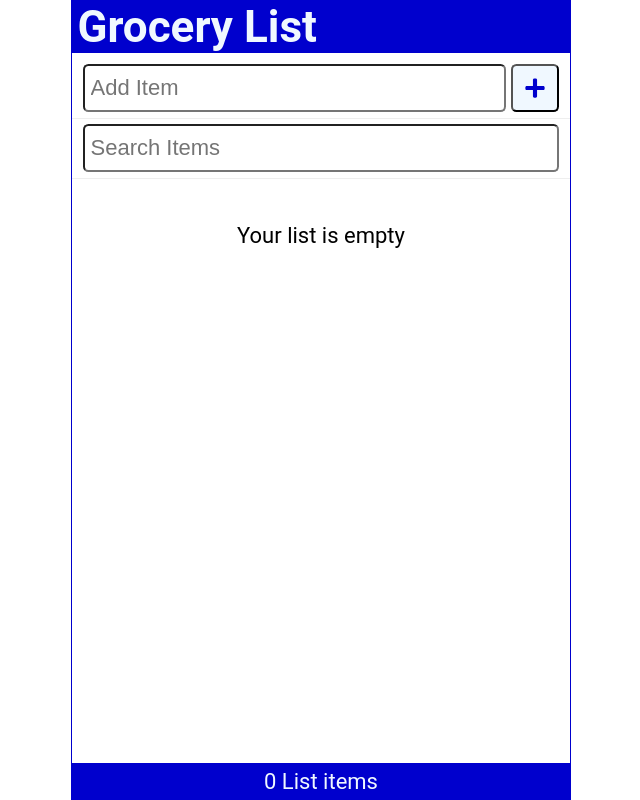
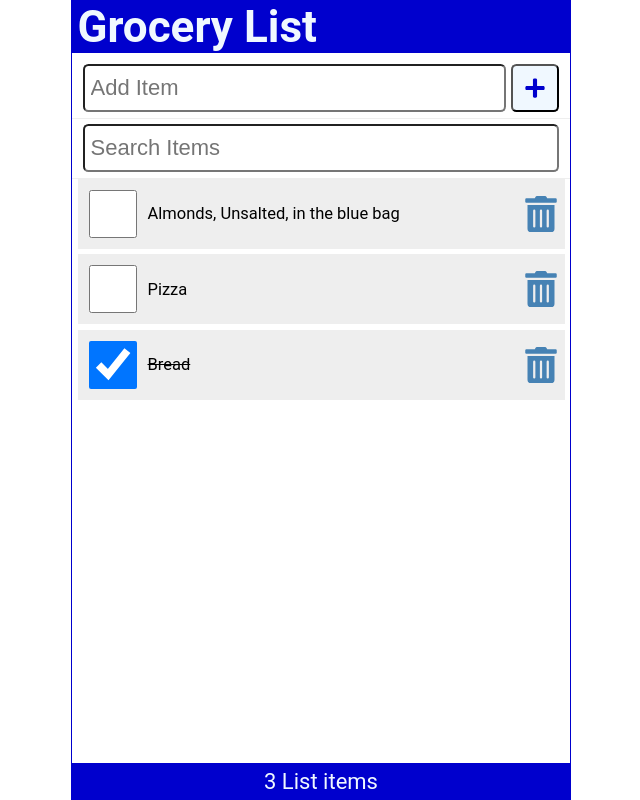
Before and after one commit to MrKaung21/Groceries-List-with-React, a React (Create React App) app: page / in a window 1280 px wide. Shown: the whole page, without its empty margins (319-959 px from the left). Built offline with nearby package versions, Linux system fonts and the light colour scheme; data requests are answered from the project's data file.

Commit message:
CRUD operations

```diff
--- a/data/db.json
+++ b/data/db.json
@@ -12,7 +12,7 @@
     },
     {
       "id": 3,
-            "checked": false,
+      "checked": true,
       "item": "Bread"
     }
   ]
--- a/src/App.js
+++ b/src/App.js
@@ -1,34 +1,87 @@
-import Header from './Header';
+import Header from './Header'
 import SearchItem from './SearchItem';
 import AddItem from './AddItem';
 import Content from './Content';
 import Footer from './Footer';
 import { useState, useEffect } from 'react';
+import apiRequest from './apiRequest';
 
 function App() {
-  const [items, setItems] = useState(JSON.parse(localStorage.getItem('shoppinglist')) || []);
+  const API_URL = 'http://localhost:3500/items'
+
+  const [items, setItems] = useState([]);
   const [newItem, setNewItem] = useState('')
   const [search, setSearch] = useState('')
+  const [fetchError, setFetchError] = useState(null)
+  const [isLoading, setIsLoading] = useState(true)
 
   useEffect(() => {
-    localStorage.setItem('shoppinglist', JSON.stringify(items));
-  }, [items])
+      const fetchItems = async () => {
+          try {
+            const response = await fetch(API_URL)
+            if(!response.ok) throw Error('Did not receive expected data')
+            const listItems = await response.json()
+            console.log(listItems)
+            setItems(listItems)
+            setFetchError(null)
+          } catch (err) {
+            setFetchError(err.message)
+          } finally {
+            setIsLoading(false)
+          }
+      }
 
-  const addItem = (item) => {
+      setTimeout(() => {
+        (async () => fetchItems())()
+      }, 2000)
+  }, [])
+
+  const addItem = async (item) => {
     const id = items.length ? items[items.length - 1].id + 1 : 1;
     const myNewItem = { id, checked: false, item };
     const listItems = [...items, myNewItem];
     setItems(listItems);
+
+    const postOptions = {
+      method: 'POST',
+      headers: {
+        'Content-Type': 'application/json'
+      },
+      body: JSON.stringify(myNewItem)
+    }
+
+    const result = await apiRequest(API_URL, postOptions)
+    if (result) setFetchError(result)
   }
 
-  const handleCheck = (id) => {
+  const handleCheck = async (id) => {
     const listItems = items.map((item) => item.id === id ? { ...item, checked: !item.checked } : item);
     setItems(listItems);
+
+    const myItem = listItems.filter(item => item.id === id)
+    const updateOptions = {
+      method: 'PATCH',
+      headers: {
+        'Content-Type': 'application/json'
+      },
+      body: JSON.stringify({ checked: myItem[0].checked})
+
+    }
+
+    const reqUrl = `${API_URL}/${id}`
+    const result = await apiRequest(reqUrl, updateOptions)
+    if(result) setFetchError(result)
+
   }
 
-  const handleDelete = (id) => {
+  const handleDelete = async (id) => {
     const listItems = items.filter((item) => item.id !== id);
     setItems(listItems);
+
+    const deleteOptions = {method: 'DELETE'}
+    const reqUrl = `${API_URL}/${id}`
+    const result = await apiRequest(reqUrl, deleteOptions)
+    if (result) setFetchError(result);
   }
 
   const handleSubmit = (e) => {
@@ -50,11 +103,15 @@
         search={search}
         setSearch={setSearch}
       />
-      <Content
-        items={items.filter(item => ((item.item).toLowerCase()).includes(search.toLowerCase()))}
-        handleCheck={handleCheck}
-        handleDelete={handleDelete}
-      />
+      <main>
+        {isLoading && <p>Loading items...</p>}
+        {fetchError && <p style={{ color: "red"}}>{`Error: ${fetchError}`}</p>}
+        {!fetchError && !isLoading && <Content
+          items={items.filter(item => ((item.item).toLowerCase()).includes(search.toLowerCase()))}
+          handleCheck={handleCheck}
+          handleDelete={handleDelete}
+        />}
+      </main>
       <Footer length={items.length} />
     </div>
   );
--- a/src/Content.js
+++ b/src/Content.js
@@ -3,7 +3,7 @@
 
 const Content = ({items, handleCheck, handleDelete}) => {
     return (
-        <main>
+        <>
             {items.length ? (
                 <ItemList
                     items={items}
@@ -13,7 +13,7 @@
             ) : (
                 <p style={{ marginTop: '2rem'}}>Your list is empty</p>
             )}
-        </main>
+        </>
     )
 }
 
--- /dev/null
+++ b/src/apiRequest.js
@@ -0,0 +1,12 @@
+const apiRequest = async (url = '', optionsObj = null, errMsg = null) => {
+    try {
+        const response = await fetch(url, optionsObj)
+        if(!response.ok) throw Error('Please reload the app')
+    } catch (err) {
+        errMsg = err.message
+    } finally {
+        return errMsg
+    }
+}
+
+export default apiRequest
```
Lines whose indentation alone changed are shown as unchanged.
